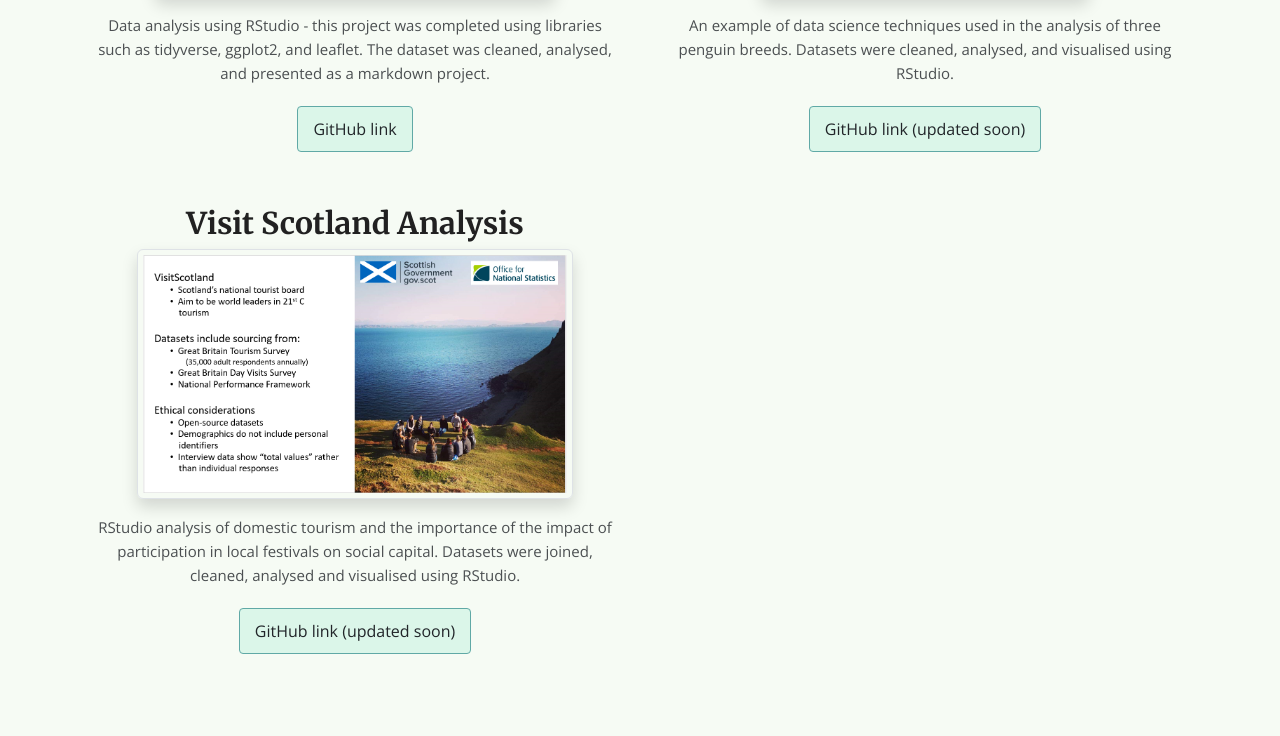
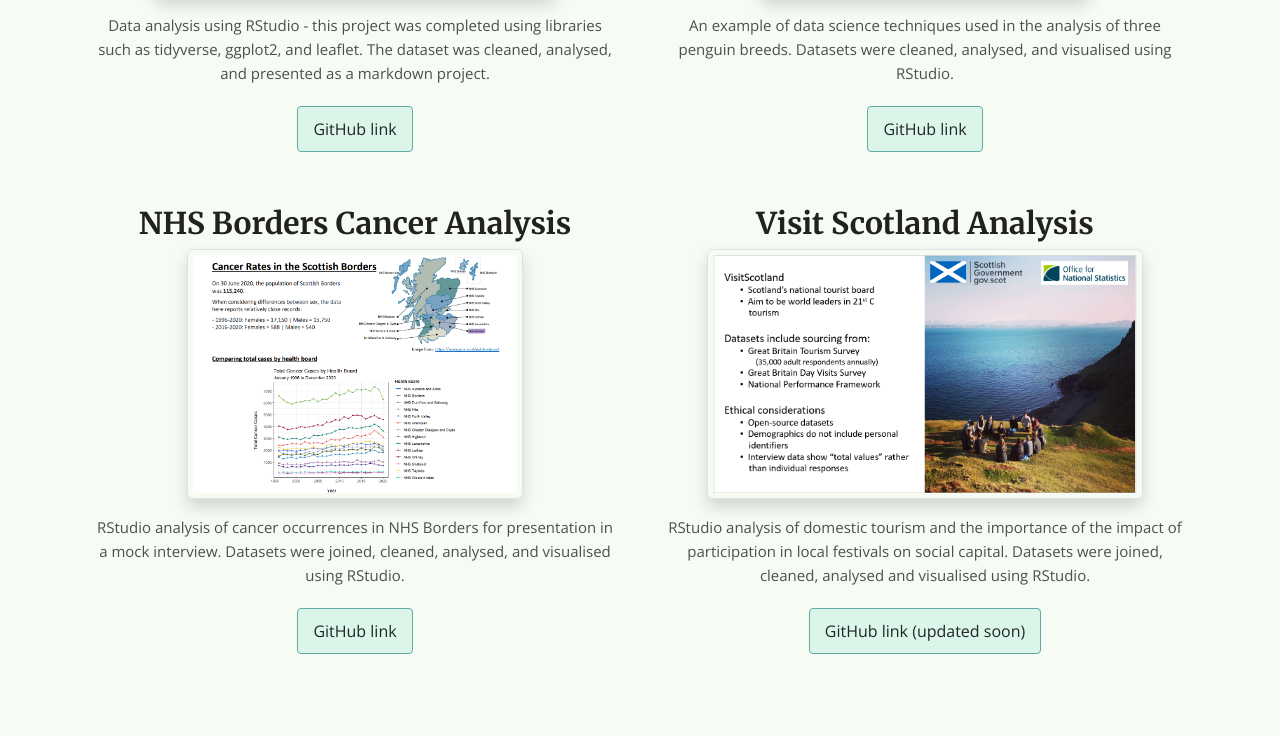
Before and after one commit to MahriScot/portfolio_project, a plain HTML site: page my_portfolio.html in a window 1280 px wide. Shown: the part 1935-2671 px from the top of the page. Drawn offline with nearby package versions, Linux system fonts and the light colour scheme.

Commit message:
addition of NHS Borders presentation in portfolio

```diff
--- a/my_portfolio.html
+++ b/my_portfolio.html
@@ -143,7 +143,7 @@
               analysed, and presented as a markdown project.
             </p>
           <div class="mt-3 text-center">
-            <a href="https://github.com/MahriScot/DA_NYC_citi_bikes_analysis" target="_blank" title="GitHub link" class="btn btn-projects">GitHub link</a>
+            <a href="https://github.com/MahriScot/analysis_of_NYC_citi_bikes" target="_blank" title="GitHub link" class="btn btn-projects">GitHub link</a>
           </div>
         </div>
 
@@ -157,11 +157,23 @@
           />
             <p class="text-center portfolio-paragraphs mt-3 mb-3">An example of data science techniques used in the analysis of three penguin breeds. Datasets were cleaned, analysed, and visualised using RStudio.</p>
           <div class="mt-3 text-center">
-            <a href="#" title="GitHub link" class="btn btn-projects">GitHub link (updated soon)</a>
+            <a href="https://github.com/MahriScot/analysis_of_penguin_species" target="_blank" title="GitHub link" class="btn btn-projects">GitHub link</a>
           </div>
         </div>
       </div>
       <div class="row">
+        <div class="col-md-6 mb-5">
+          <h4 class="text-center">NHS Borders Cancer Analysis</h3>
+          <img
+            src="/images/cancer_analysis.png"
+            alt="NHS Borders Cancer Analysis Project Screenshot"
+            class="img-fluid portfolio-images border shadow rounded"
+          />
+            <p class="text-center portfolio-paragraphs mt-3 mb-3">RStudio analysis of cancer occurrences in NHS Borders for presentation in a mock interview. Datasets were joined, cleaned, analysed, and visualised using RStudio.</p>
+            <div class="mt-3 text-center">
+              <a href="https://github.com/MahriScot/analysis_of_NHS_Borders_cancer" target="_blank" title="GitHub link" class="btn btn-projects">GitHub link</a>
+            </div>
+        </div>
         <div class="col-md-6 mb-5">
           <h4 class="text-center">Visit Scotland Analysis</h3>
           <img
```
Also changed, not shown: images/cancer_analysis.png (added).
